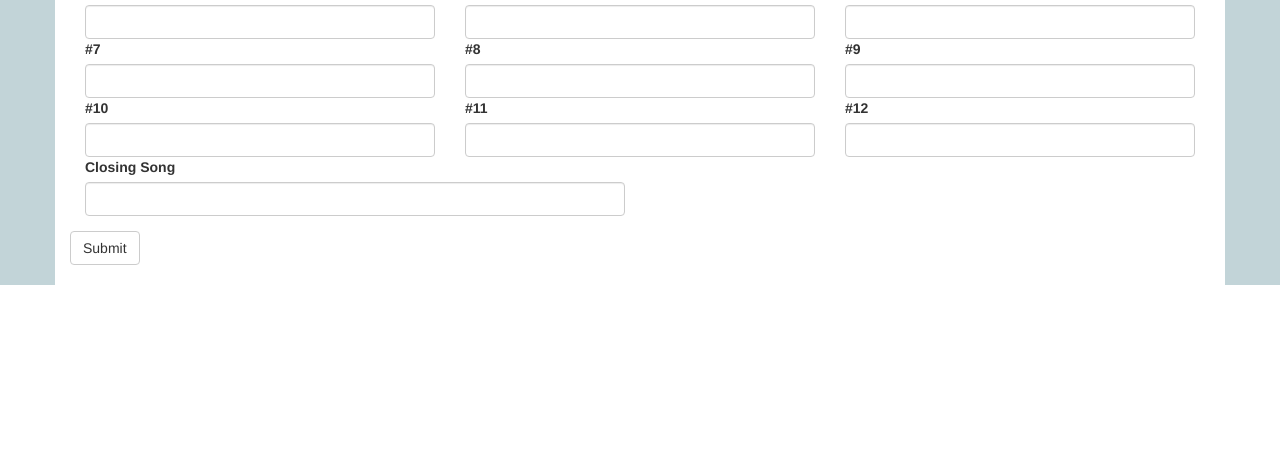
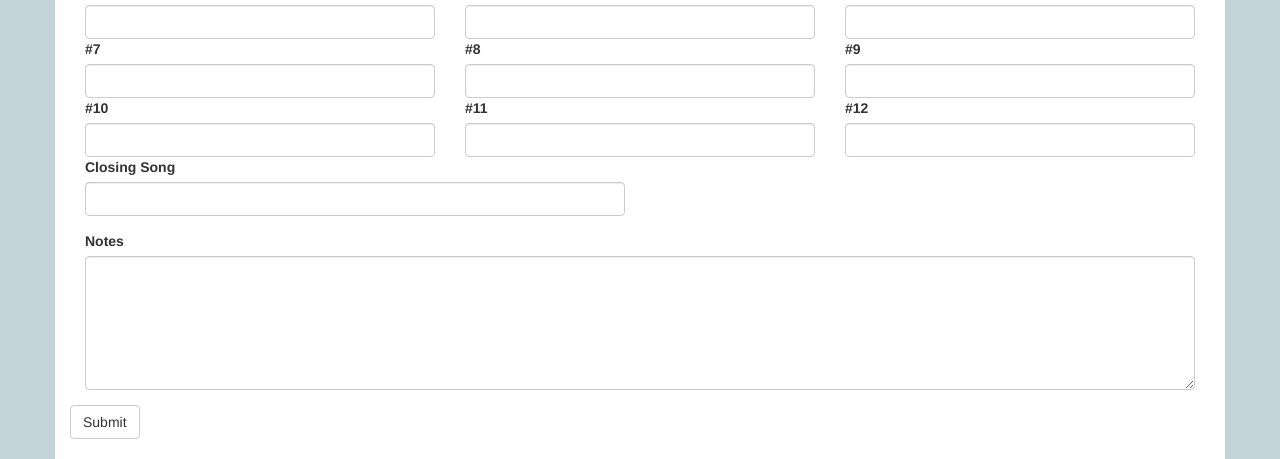
Before and after one commit to curtisgibby/primary-music, a PHP site: page / in a window 1280 px wide. Shown: the part 595-1054 px from the top of the page. Before the commit the page ends 880 px from the top, so only its background shows below. Run offline with PHP 8.4, Linux system fonts and the light colour scheme; some libraries are stand-ins or nearby versions.

Commit message:
add notes field;

```diff
--- a/index.php
+++ b/index.php
@@ -93,9 +93,14 @@ if(isset($form['Date'])) {
 		<?php if(!empty($form['ClosingSong'])) :?>
 		<tr><td colspan=2><h2>Closing Song</h2></td></tr>
 		<?php echo renderSong($form['ClosingSong']); ?>
-		</tbody></table>
 		<?php endif;?>
 
+		<?php if(!empty($form['Notes'])) :?>
+		<tr><td colspan=2><h2>Notes</h2></td></tr>
+		<tr><td colspan=2><?php echo $form['Notes'] ?></tr>
+		<?php endif; // ! empty form notes?>
+
+		</tbody></table>
 		<hr>
 		<a href="index.php" class="hidden-print">&laquo; Go Back</a>
 
@@ -204,6 +209,13 @@ if(isset($form['Date'])) {
 		  <div class="col-md-6">&nbsp;</div>
 		</div>
 
+		<div class="form-group clearfix">
+			<div class="col-md-12">
+				<label for="Notes">Notes</label>
+				<textarea rows=6 class="form-control" id="Notes" name="Notes"></textarea>
+			</div>
+		</div>
+
 		<button type="submit" class="btn btn-default">Submit</button>
 		</form>
 
```
